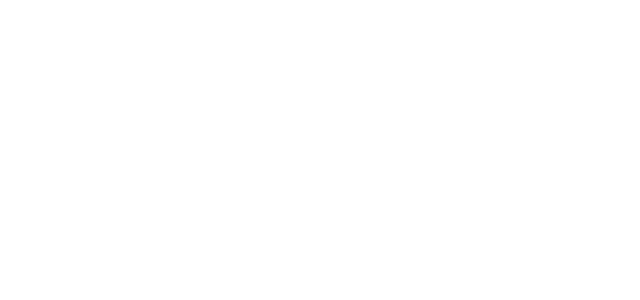
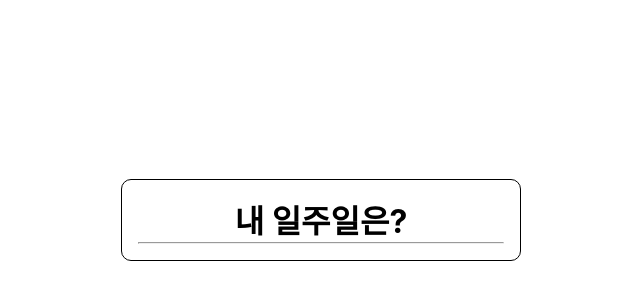
Before and after one commit to KoreanDinosaurs/React_Prac_1, a React (Create React App) app in the folder homework/: page / in a window 1280 px wide. Shown: the part 180-480 px from the top of the page, without its empty margins (319-959 px from the left). Built offline with nearby package versions, Linux system fonts and the light colour scheme.

Commit message:
Container Setting

```diff
--- a/homework/src/App.js
+++ b/homework/src/App.js
@@ -1,12 +1,37 @@
 import React from "react";
 import {Route, Routes} from "react-router-dom"
+import styled from "styled-components"
 
 function App() {
   return (
-    <div className="App">
-
-    </div>
+    <Container>
+      <h1>내 일주일은?</h1>
+      <hr />
+    </Container>
   );
 }
 
 export default App;
+
+const Container = styled.div`
+  min-width: 400px;
+
+  display: flex;
+  flex-direction: column;
+  align-items: center;
+  justify-content: center;
+
+  border: 1px solid black;
+  border-radius: 10px;
+  padding: 1em;
+
+
+  h1 {
+    text-align: center;
+  }
+
+  hr {
+    /* margin: 2em; */
+    width: 100%;
+  }
+`;
--- a/homework/src/index.css
+++ b/homework/src/index.css
@@ -1,3 +1,9 @@
+* {
+  margin: 0;
+  padding: 0;
+  box-sizing: border-box;
+}
+
 body {
   margin: 0;
   font-family: -apple-system, BlinkMacSystemFont, 'Segoe UI', 'Roboto', 'Oxygen',
@@ -5,6 +11,11 @@
     sans-serif;
   -webkit-font-smoothing: antialiased;
   -moz-osx-font-smoothing: grayscale;
+
+  display: flex;
+  justify-content: center;
+  align-items: center;
+  height: 100vh;
 }
 
 code {
--- a/homework/src/index.js
+++ b/homework/src/index.js
@@ -4,6 +4,7 @@
 import {BrowserRouter} from "react-router-dom"
 
 import App from './App';
+import "./index.css"
 
 
 ReactDOM.render(
```
